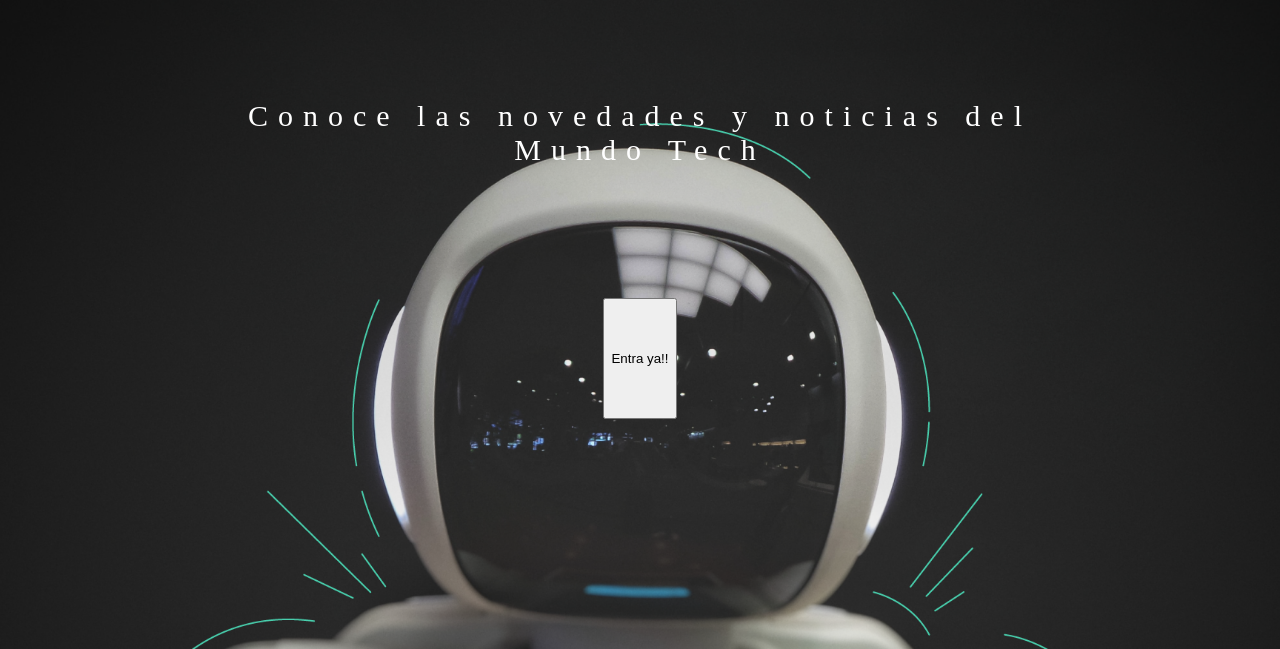
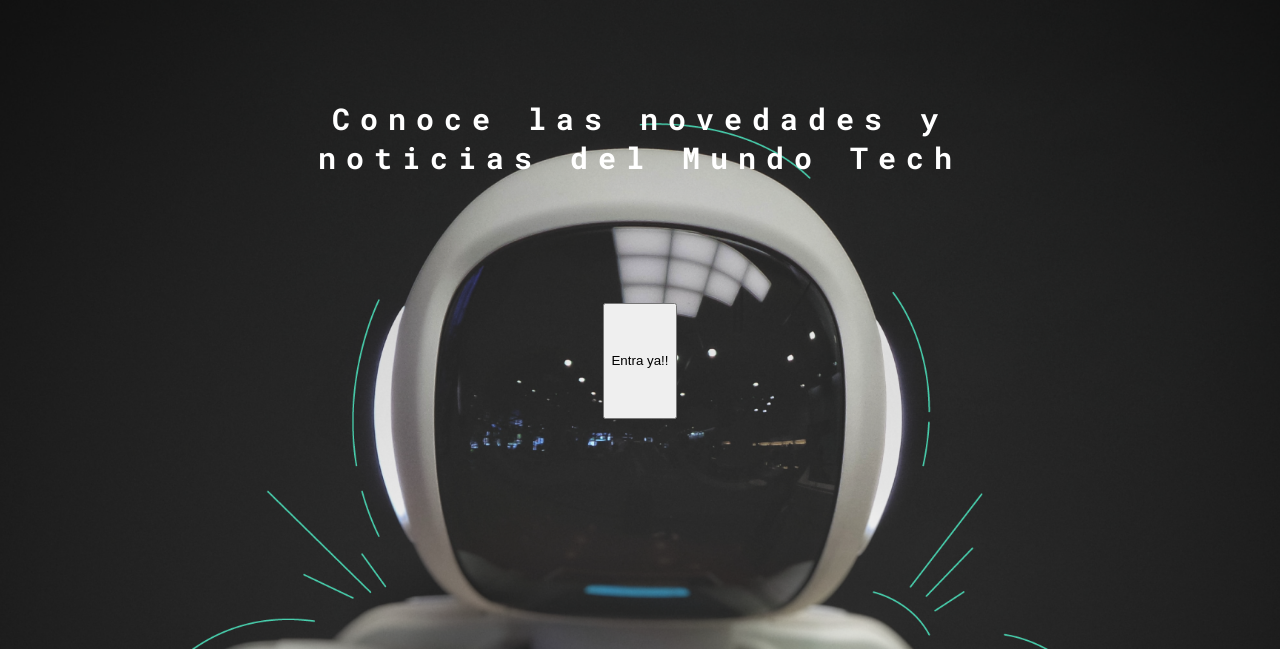
Before and after one commit to marluka/Blog-profesional, a plain HTML site: page index.html in a window 1280 px wide. Shown: the part 151-800 px from the top of the page. Drawn offline with Linux system fonts and the light colour scheme.

Commit message:
Clase 11: Agregando fuentes

```diff
--- a/css/main.css
+++ b/css/main.css
@@ -1,3 +1,6 @@
+/* Fuentes importadas de Google Fonts */
+@import url('https://fonts.googleapis.com/css2?family=Roboto+Mono:wght@400;500;700&family=Roboto+Slab:wght@400;700&family=Roboto:wght@400;500;700;900&display=swap');
+
 /* Quitamos los estilos por defecto que añade el navegador */
 body {
   margin: 0;
@@ -95,8 +98,9 @@ nav .profile-link a {
 }
 
 .home-main-text {
+  font-family: 'Roboto Mono', monospace;
   font-size: 30px;
-  font-weight: 700px;
+  font-weight: 700;
   letter-spacing: 10px;
   color: white;
   text-align: center;
```
